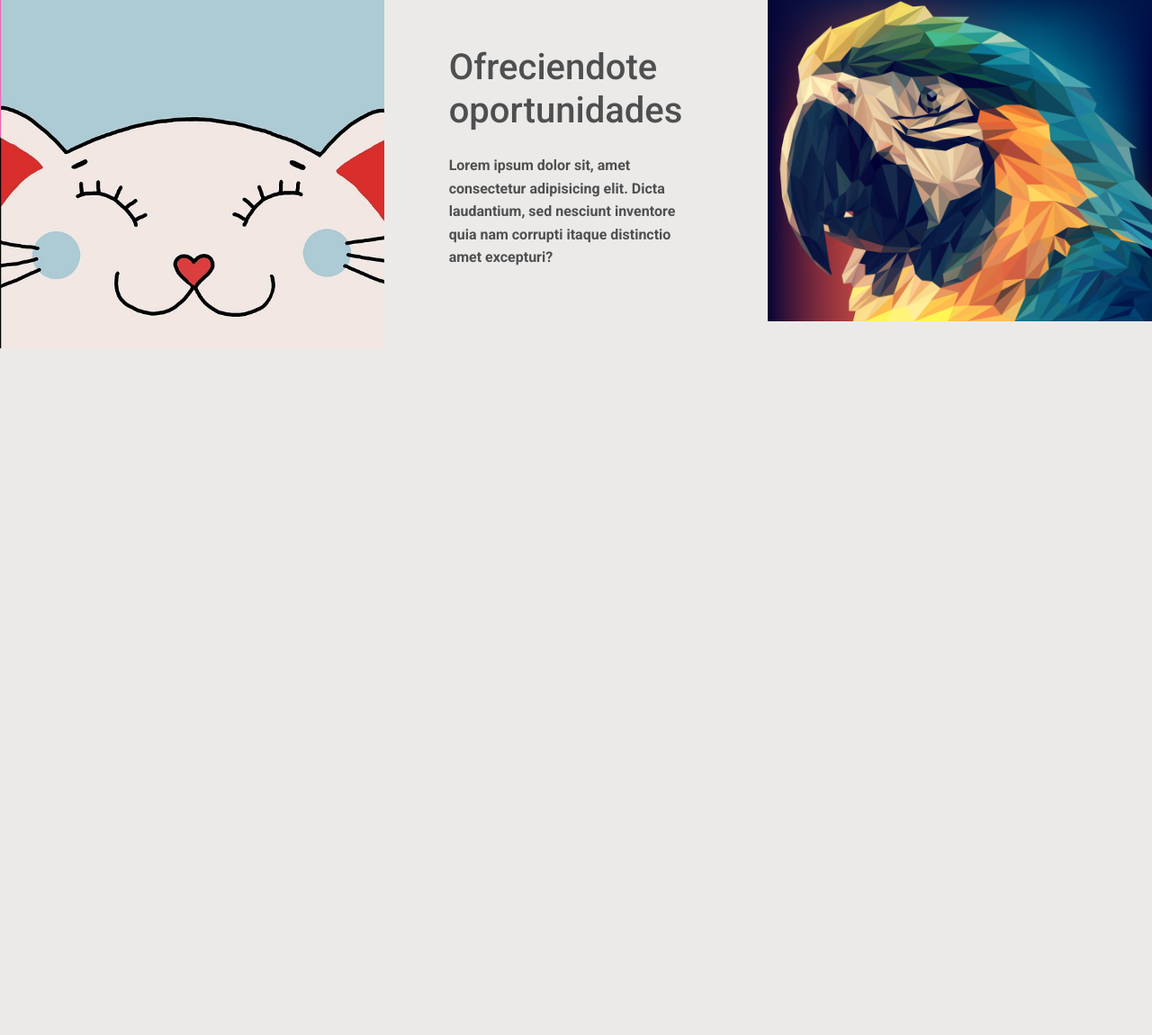
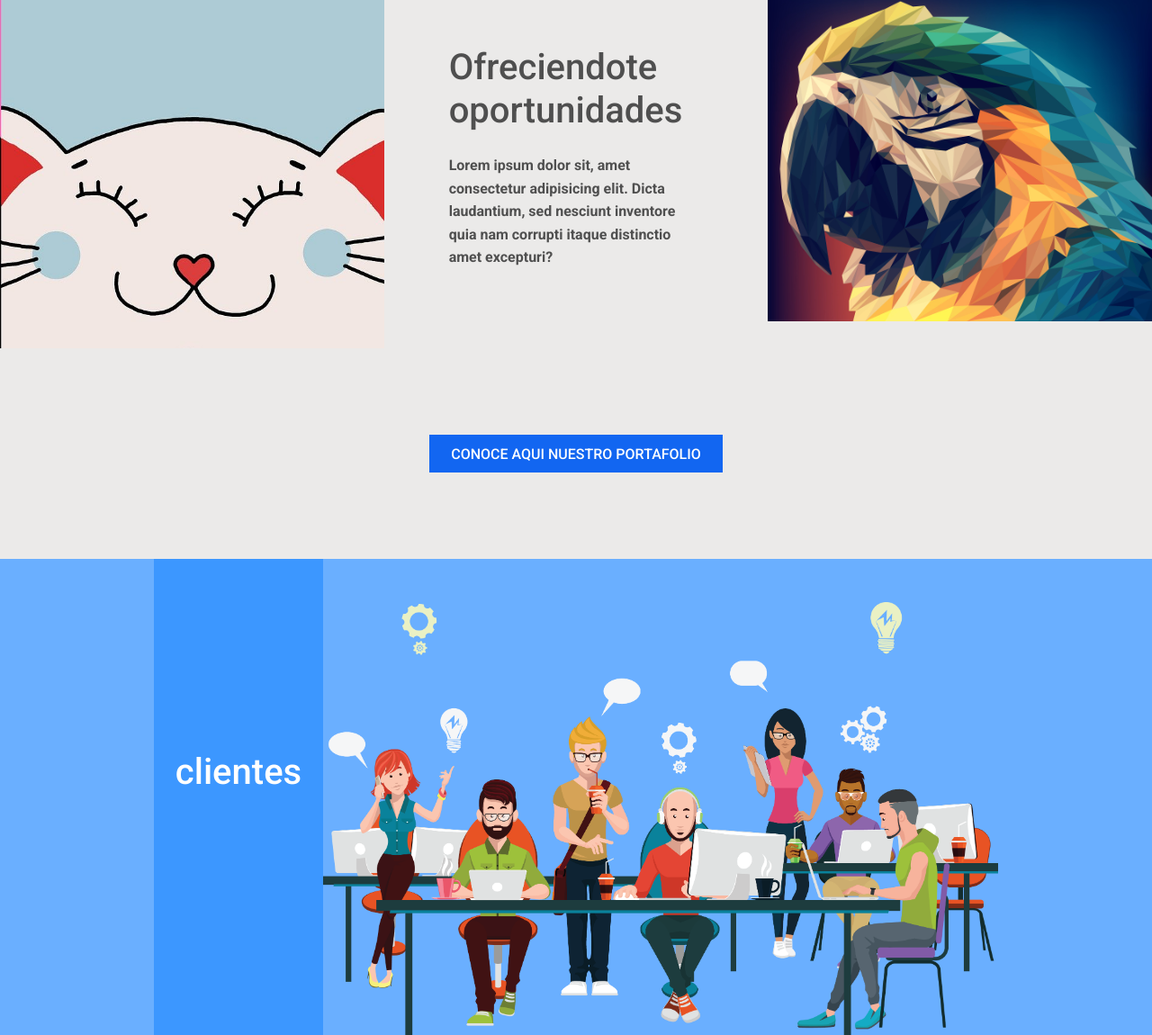
Before and after one commit to MiguelMorenoCabarcas/PracticaFinal, a plain HTML site: page index.html in a window 1280 px wide. Shown: the part 2064-3214 px from the top of the page at 90% size. Before the commit the page ends 2451 px from the top, so only its background shows below. Drawn offline with nearby package versions, Linux system fonts and the light colour scheme.

Commit message:
Se agrega la seccion 3

```diff
--- a/assets/styles.css
+++ b/assets/styles.css
@@ -37,3 +37,21 @@
     background-size: 100%;
     background-repeat: no-repeat;
 }
+
+.btn{
+    border-radius: 0;
+}
+
+.btn:hover{
+    background-color: rgb(65, 65, 65);
+}
+
+.s3{
+    background-color: rgb(106, 175, 255);
+}
+
+.s3-1{
+    background-color: rgb(60, 151, 255);
+
+
+}
--- a/index.html
+++ b/index.html
@@ -219,6 +219,30 @@ rel="stylesheet"
 
 <!-- Section2 -->
 
+<!-- Section3 -->
+
+<!-- btn -->
+<div class="d-flex justify-content-center my-5 p-5 ">
+  <button type="button" class="btn btn-primary shadow-0 fs-6">Conoce aqui nuestro portafolio</button>
+</div>
+<!-- btn -->
+
+<div class="s3 d-flex  justify-content-center ">
+
+  <div class="s3-1  ms-5 pb-5 d-flex align-items-center ">
+    <h1 class="text-white px-4">clientes</h1>
+  </div>
+
+
+  <div class="mt-5  pe-5" >
+    <img src="assets/img/pngwing.com.png" alt="" width="750" class="position-relative ">
+  </div>
+
+
+</div>
+
+
+<!-- Section3 -->
 
     <!-- MDB -->
 <script
```
Also changed, not shown: assets/img/pngwing.com.png (added).
